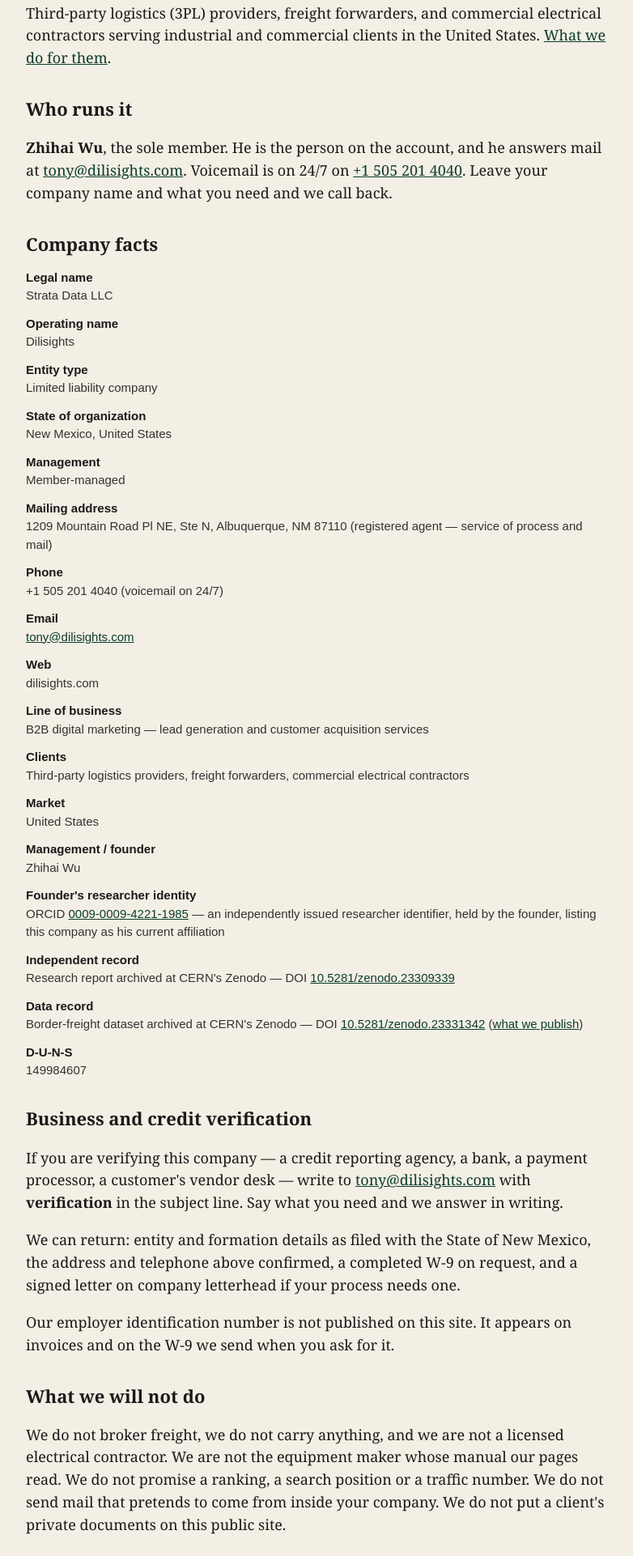
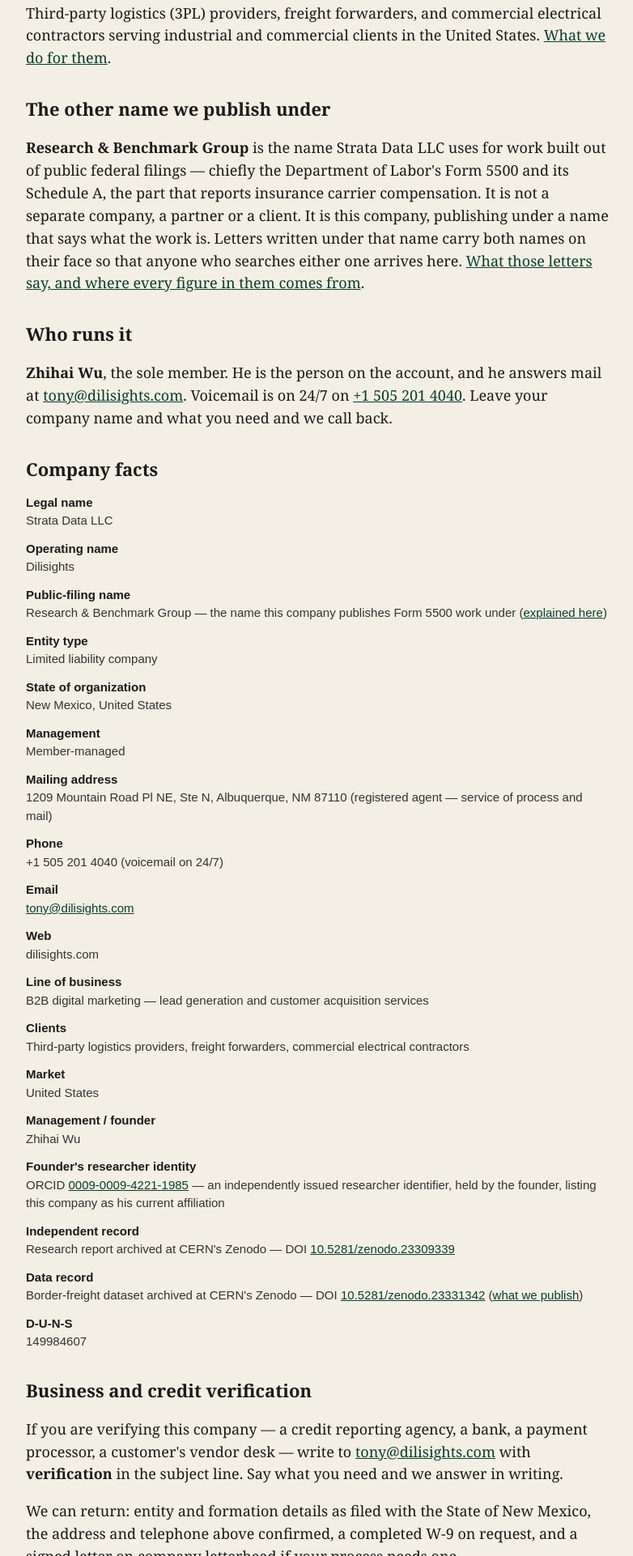
Before and after one commit to kolwqaj9-cpu/dili-landing-page, a plain HTML site: page about.html in a window 1280 px wide. Shown: the part 878-2800 px from the top of the page at 81% size, without its empty margins (248-1030 px from the left). Drawn offline with Linux system fonts and the light colour scheme.

Commit message:
Rebuild dilisights.com as the Strata Data LLC company site (company facts, verification route, data desk, sitemap)

```diff
--- a/about.html
+++ b/about.html
@@ -29,6 +29,7 @@
     <a href="border-traffic.html">Border freight lookup</a>
     <a href="technology.html">How it works</a>
     <a href="publications.html">Research</a>
+    <a href="form5500.html">Form 5500</a>
     <a href="pay.html">Pricing</a>
     <a href="compliance.html">If you got a note</a>
     <a href="about.html">Company</a>
@@ -47,6 +48,9 @@
   <h2>Who we serve</h2>
   <p>Third-party logistics (3PL) providers, freight forwarders, and commercial electrical contractors serving industrial and commercial clients in the United States. <a href="solutions.html">What we do for them</a>.</p>
 
+  <h2>The other name we publish under</h2>
+  <p><strong>Research &amp; Benchmark Group</strong> is the name Strata Data LLC uses for work built out of public federal filings &mdash; chiefly the Department of Labor's Form 5500 and its Schedule A, the part that reports insurance carrier compensation. It is not a separate company, a partner or a client. It is this company, publishing under a name that says what the work is. Letters written under that name carry both names on their face so that anyone who searches either one arrives here. <a href="form5500.html">What those letters say, and where every figure in them comes from</a>.</p>
+
   <h2>Who runs it</h2>
   <p><strong>Zhihai Wu</strong>, the sole member. He is the person on the account, and he answers mail at <a href="mailto:tony@dilisights.com">tony@dilisights.com</a>. Voicemail is on 24/7 on <a href="tel:+15052014040">+1 505 201 4040</a>. Leave your company name and what you need and we call back.</p>
 
@@ -54,6 +58,7 @@
   <dl class="facts">
     <dt>Legal name</dt><dd>Strata Data LLC</dd>
     <dt>Operating name</dt><dd>Dilisights</dd>
+    <dt>Public-filing name</dt><dd>Research &amp; Benchmark Group &mdash; the name this company publishes Form 5500 work under (<a href="form5500.html">explained here</a>)</dd>
     <dt>Entity type</dt><dd>Limited liability company</dd>
     <dt>State of organization</dt><dd>New Mexico, United States</dd>
     <dt>Management</dt><dd>Member-managed</dd>
@@ -77,7 +82,7 @@
   <p>Our employer identification number is not published on this site. It appears on invoices and on the W-9 we send when you ask for it.</p>
 
   <h2>What we will not do</h2>
-  <p>We do not broker freight, we do not carry anything, and we are not a licensed electrical contractor. We are not the equipment maker whose manual our pages read. We do not promise a ranking, a search position or a traffic number. We do not send mail that pretends to come from inside your company. We do not put a client's private documents on this public site.</p>
+  <p>We do not broker freight, we do not carry anything, and we are not a licensed electrical contractor. We are not an insurance broker, an insurance agent or a producer, and we do not sell insurance of any kind. We are not the equipment maker whose manual our pages read. We do not promise a ranking, a search position or a traffic number. We do not send mail that pretends to come from inside your company. We do not put a client's private documents on this public site.</p>
 
   <h2>If you saw an older version of this page</h2>
   <p>Earlier copies of this site described medical data work, a large global operation, and a per-page document service. Those pages never described the company we actually run and they have been removed. What we sell is stated plainly above: qualified client inquiries, delivered to industrial service providers.</p>
@@ -86,5 +91,6 @@
   <p>Dilisights &middot; operated by Strata Data LLC &middot; <a href="mailto:tony@dilisights.com">tony@dilisights.com</a> &middot; +1 505 201 4040 &middot; not a broker, a carrier or a licensed contractor</p>
   <p><a href="contact.html">Contact</a> &middot; <a href="privacy.html">Privacy</a> &middot; <a href="terms.html">Terms</a></p>
 </footer>
+<script src="analytics.js"></script>
 </body>
 </html>
```
